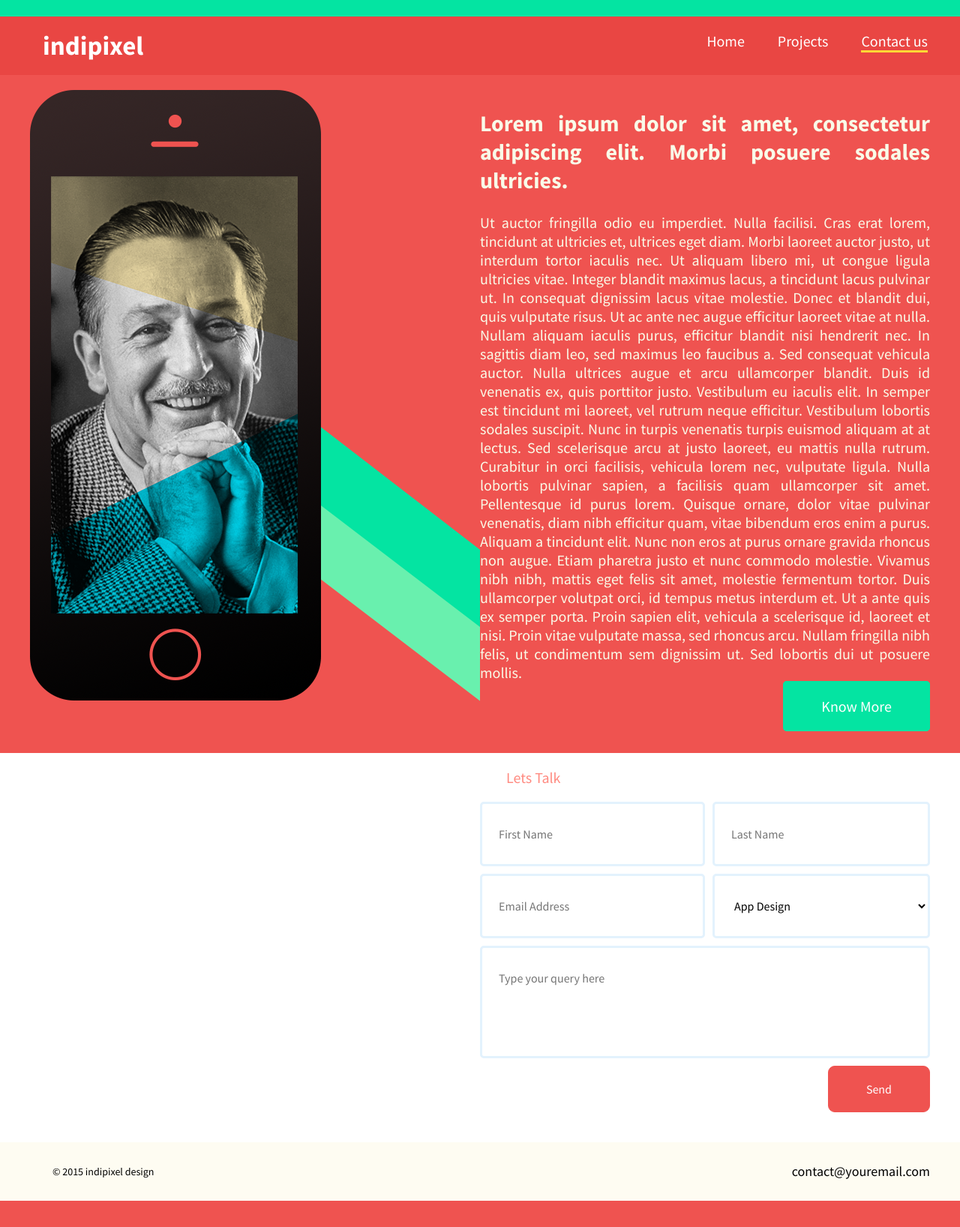
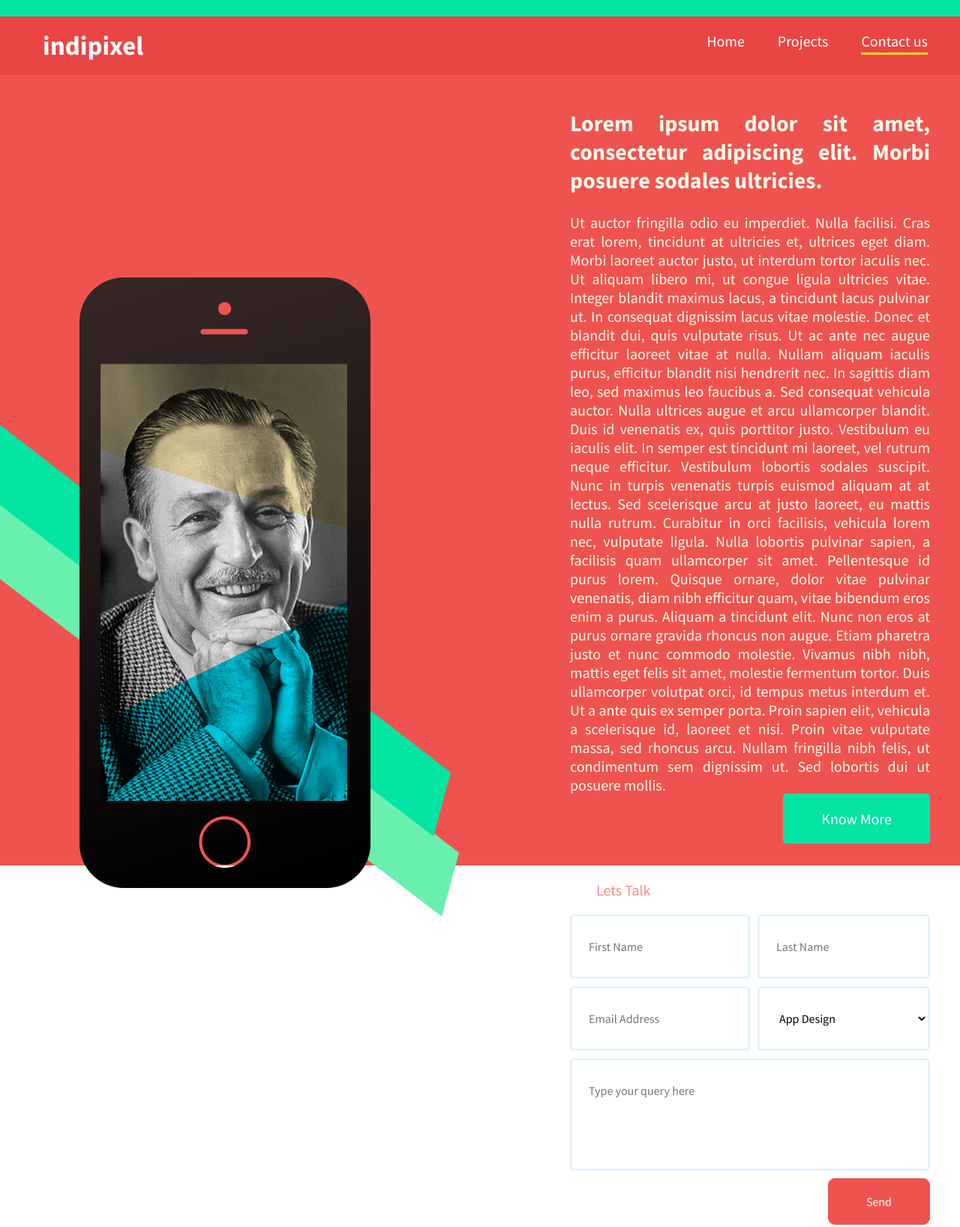
Before and after one commit to KnockyKnock/Indipix, a plain HTML site: page contact.html in a window 1280 px wide. Shown: the top 1636 px of the page at 75% size. Before the commit the page ends 1601 px from the top, so only its background shows below. Drawn offline with nearby package versions, Linux system fonts and the light colour scheme.

Commit message:
Добавлены стили для блока с телефоном, изменена ширина некоторых блоков

```diff
--- a/styles/style.css
+++ b/styles/style.css
@@ -1,9 +1,8 @@
 body {
     background-color: #ef5350;
-    margin: 0px;
     font-family: 'Source Sans Pro', sans-serif;
     font-size: 20px;
-
+    margin: 0px;
 }
 
 button, input, textarea, select {
@@ -41,6 +40,12 @@ footer {
 
 /*Стили для шапки и её элементов */
 
+header:after {
+    content: "";
+    display: block;
+    clear: both;
+}
+
 header .menu {
     margin: 20px 3px;
     list-style-type: none;
@@ -49,6 +54,7 @@ header .menu {
 header .menu li {
     display: inline;
     margin-left: 40px;
+    padding-bottom: 3px;
 }
 
 header .menu li.active {
@@ -73,7 +79,6 @@ header .logo {
 /*Стили для верхней части сайта */
 
 .main:after {
-    background-color: #ef5350;
     clear: both;
     content: "";
     display: block;
@@ -83,19 +88,18 @@ header .logo {
     display: table;
     margin: auto;
     margin-bottom: 50px;
-    min-height: 582px;
-    max-width: 50%;
+    width: 40%;
 }
 
 .image-phone {
     background-image: url(../images/greenDiagonal.png);
     background-repeat: no-repeat;
-    width: 50%;
-}
-
-.image-phone img {
-
-
+    padding-bottom: 35px;
+    position: relative;
+    top: 250px;
+    left: -100px;
+    text-align: center;
+    width: 60%;
 }
 
 .text {
@@ -120,10 +124,7 @@ header .logo {
 .contact-main {
     background-color: #fff;
     clear: both;
-    height: auto;
-    min-height: 394px;
     padding-bottom: 40px;
-    width: auto;
 }
 
 .form-main:after {
@@ -134,7 +135,7 @@ header .logo {
 
 .form {
     margin: auto;
-    width: 50%;
+    width: 40%;
 }
 
 .inputs-area {
@@ -200,6 +201,12 @@ header .logo {
 
 /*Стили для футера*/
 
+footer:after {
+    content: "";
+    display: block;
+    clear: both;
+}
+
 .copywrite {
     font-size: 14px;
     margin: 30px;
```
Also changed, not shown: contact.html (+4 -1 lines), home.html (+9 -0 lines), projects.html (+10 -0 lines).
